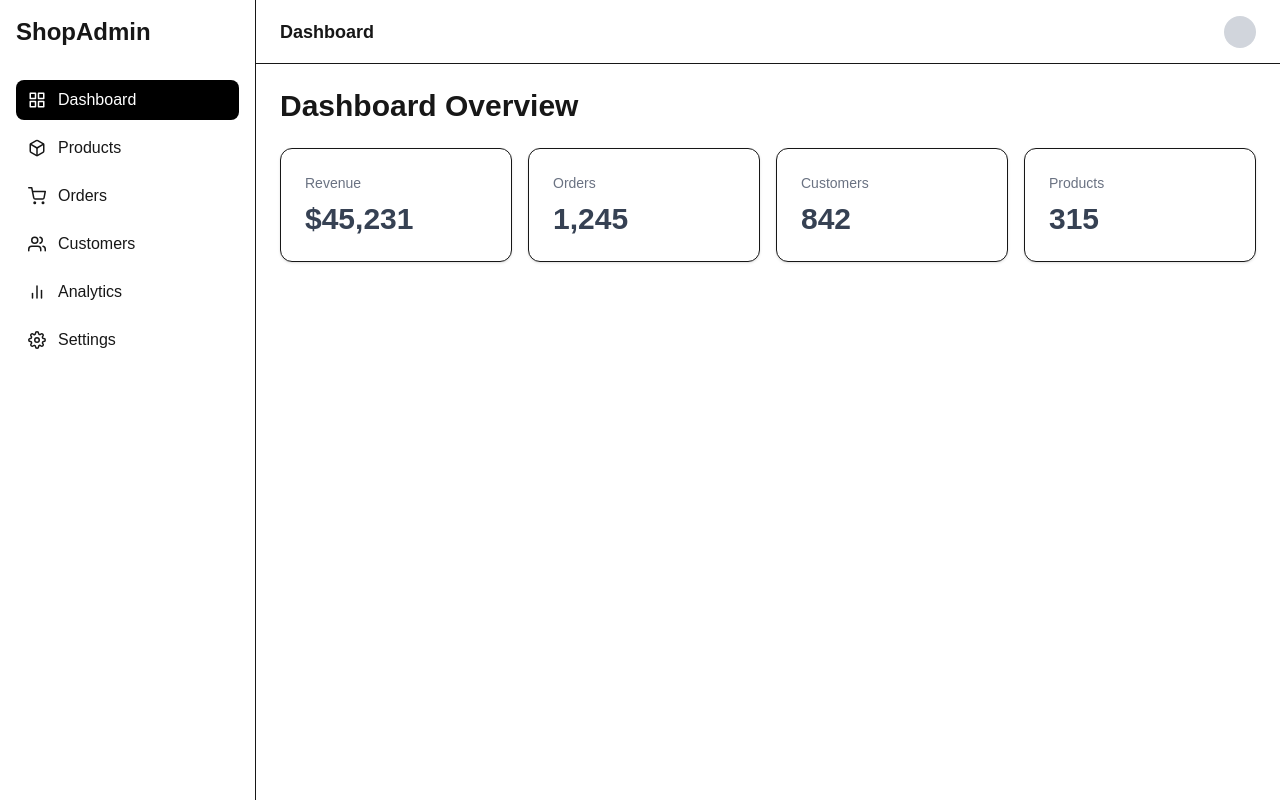
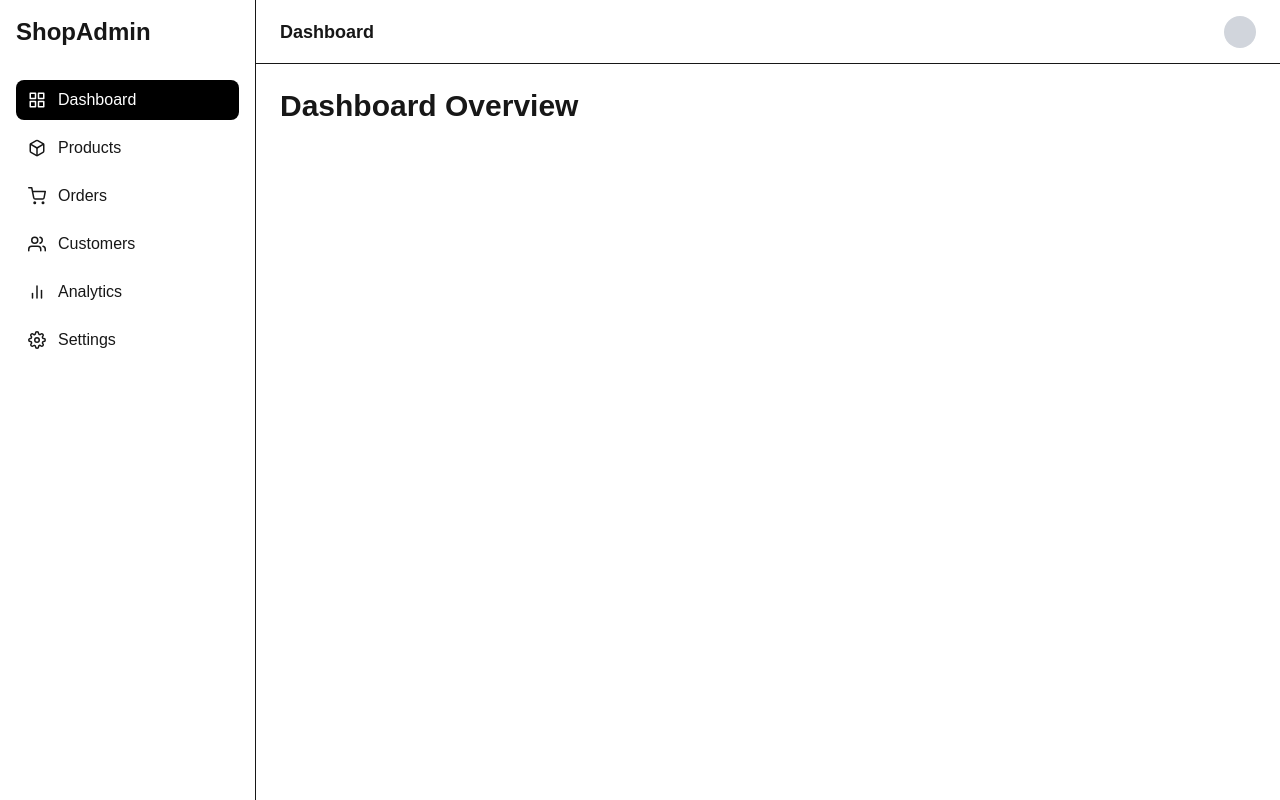
Before and after one commit to kenny-4111/shopadmin, a Next.js app: page /dashboard in a window 1280 px wide. Built offline with nearby package versions, Linux system fonts and the light colour scheme.

Commit message:
Revert "feat: add dashboard stats card"

```diff
--- a/app/dashboard/page.tsx
+++ b/app/dashboard/page.tsx
@@ -1,11 +1,7 @@
-import StatsGrid from "@/components/dashboard/StatsGrid";
-
 export default function DashboardPage() {
   return (
-    <div className="space-y-6">
+    <div>
       <h1 className="text-3xl font-bold">Dashboard Overview</h1>
-
-      <StatsGrid />
     </div>
   );
 }
--- a/components/dashboard/Sidebar.tsx
+++ b/components/dashboard/Sidebar.tsx
@@ -23,7 +23,7 @@ export default function Sidebar() {
                 <Link
                   href={item.href}
                   className={`flex items-center gap-3 rounded-lg px-3 py-2 transition ${
-                    isActive ? "bg-black text-white" : "hover:bg-gray-500"
+                    isActive ? "bg-black text-white" : "hover:bg-gray-100"
                   }`}>
                   <Icon size={18} />
                   {item.name}
--- a/components/dashboard/StatsCard.tsx
+++ /dev/null
@@ -1,11 +0,0 @@
-import { StatsCardProps } from "@/types/dashboard";
-
-export default function StatsCard({ title, value }: StatsCardProps) {
-  return (
-    <div className="rounded-xl border bg-white p-6 shadow-sm">
-      <h3 className="text-sm text-gray-500">{title}</h3>
-
-      <p className="mt-2 text-3xl font-bold text-gray-700">{value}</p>
-    </div>
-  );
-}
--- a/components/dashboard/StatsGrid.tsx
+++ /dev/null
@@ -1,15 +0,0 @@
-import StatsCard from "./StatsCard";
-
-export default function StatsGrid() {
-  return (
-    <div className="grid gap-4 md:grid-cols-2 lg:grid-cols-4">
-      <StatsCard title="Revenue" value="$45,231" change="+2.5%" />
-
-      <StatsCard title="Orders" value="1,245" change="+5.2%" />
-
-      <StatsCard title="Customers" value="842" change="+1.8%" />
-
-      <StatsCard title="Products" value="315" change="+0.9%" />
-    </div>
-  );
-}
--- a/types/dashboard.ts
+++ /dev/null
@@ -1,5 +0,0 @@
-export interface StatsCardProps {
-  title: string;
-  value: string | number;
-  change: string | number;
-}
```
Also changed, not shown: app/customer/page.tsx (renamed from app/customers/page.tsx).
